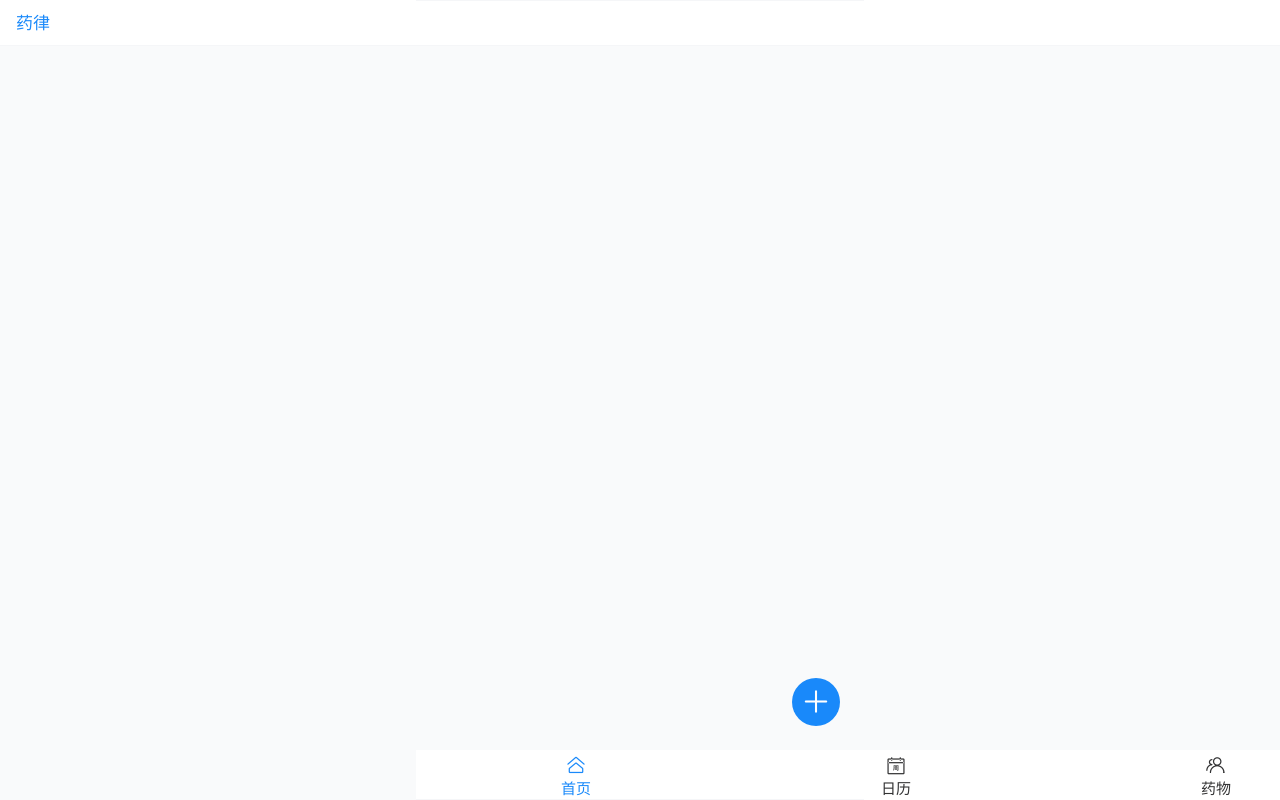
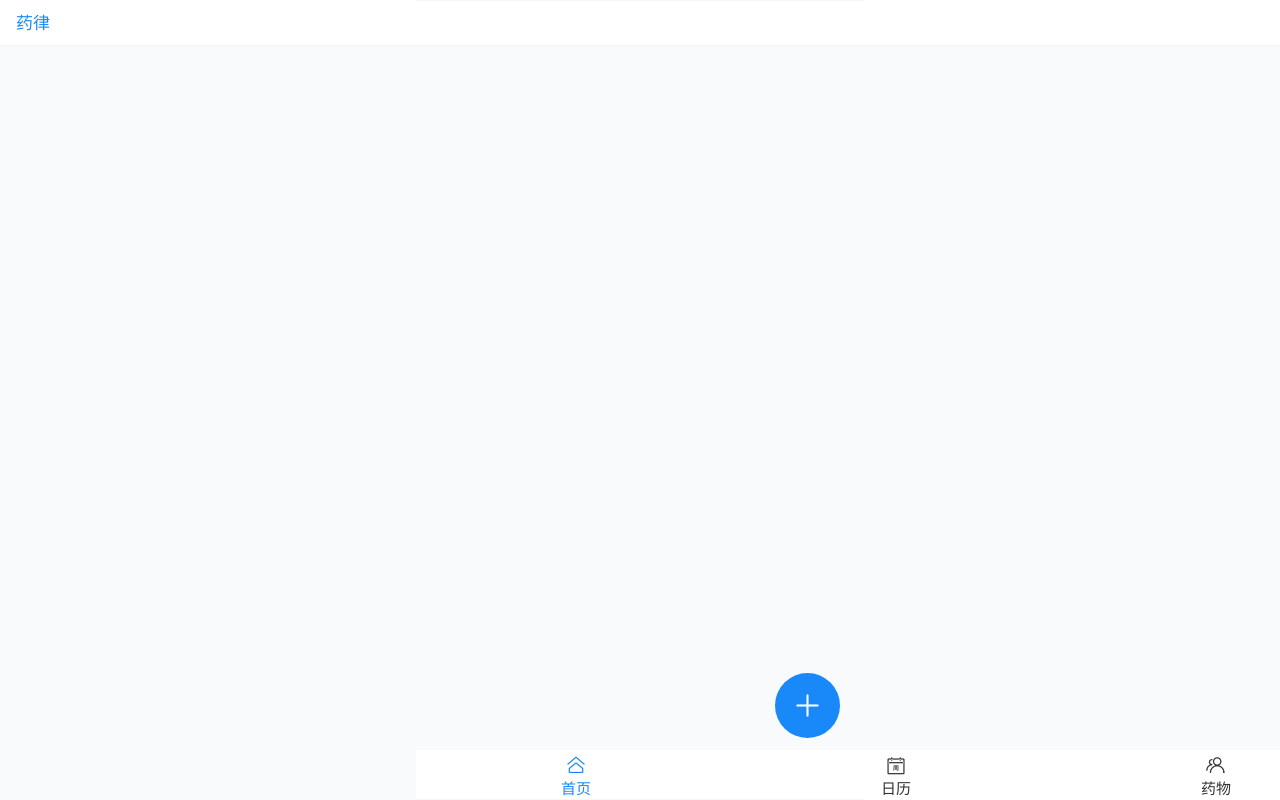
Before and after one commit to HHsomeHand/pwa-corn-log, a Vue app: page / in a window 1280 px wide. Built offline with nearby package versions, Linux system fonts and the light colour scheme.

Commit message:
feat(floating-bubble): 限制浮动泡泡在父容器内平滑滑动
- 实现了在父容器边界内的平滑滑动限制
- 修复了点击后泡泡跳到 gapX 位置的 bug
- 添加 lastValidOffset 保存点击前的位置，防止 magnetic 干扰
- 添加了 gapX, gapY
- 添加了 posX, posY

```diff
--- a/src/components/CornFloatingBubble.vue
+++ b/src/components/CornFloatingBubble.vue
@@ -2,7 +2,11 @@
 import {onMounted} from "vue";
 
 const props = defineProps({
-  gap: {
+  gapX: {
+    type: Number,
+    default: 24
+  },
+  gapY: {
     type: Number,
     default: 24
   },
@@ -55,6 +59,8 @@ const offset = ref({ x: -1, y: -1 }); // 初始位置交给组件计算
 
 let restrictOffsetToContainer = null;
 
+let lastValidOffset = ref({ x: -1, y: -1 }); // 保存上一次有效位置
+
 watch(() => props.container, () => {
   if (!props.container) return;
 
@@ -65,12 +71,10 @@ watch(() => props.container, () => {
 
   // 获取父元素边界
   const rect = containerEl.getBoundingClientRect();
-  const minX = rect.left + props.gap; // 左边界
-  const maxX = rect.right - props.size - props.gap; // 右边界
-  const minY = rect.top + props.gap; // 上边界
-  const maxY = rect.bottom - props.size - props.gap; // 下边界
-
-
+  const minX = rect.left + props.gapX; // 左边界
+  const maxX = rect.right - props.size - props.gapX; // 右边界
+  const minY = rect.top + props.gapY; // 上边界
+  const maxY = rect.bottom - props.size - props.gapY; // 下边界
 
   if (props.posX === "left") {
     offset.value.x = minX;
@@ -92,6 +96,9 @@ watch(() => props.container, () => {
 
     return { x: restrictedX, y: restrictedY };
   }
+
+  // 初始化时保存有效位置
+  lastValidOffset.value = { ...offset.value };
 }, {immediate: true});
 
 
@@ -107,11 +114,21 @@ function onOffsetChange(newOffset) {
       offset.value = restrictedOffset; // 更新位置，确保不越界
     });
   }
+
+  lastValidOffset.value = { ...restrictedOffset };
+}
+
+// 点击时恢复上一次有效位置，防止 magnetic 吸附
+function onClick(event) {
+  nextTick(() => {
+    offset.value = { ...lastValidOffset.value }; // 强制恢复到点击前的位置
+  });
 }
 
 // 监听 offset 变化
 watch(offset, (newVal) => {
   onOffsetChange(newVal);
+  console.log("change"); // 点击的时候, 竟然不会触发
 }, { deep: true });
 </script>
 
@@ -123,8 +140,9 @@ watch(offset, (newVal) => {
         axis="xy"
         icon="plus"
         magnetic="x"
-        :gap="gap"
+        :gap="Math.min(gapX, gapY)"
         @offset-change="onOffsetChange"
+        @click="onClick"
     />
   </van-config-provider>
 </template>
--- a/src/view/IndexView/IndexView.vue
+++ b/src/view/IndexView/IndexView.vue
@@ -8,7 +8,7 @@ const indexViewRef = ref(null);
 
 <template>
   <div class="index-view" ref="indexViewRef">
-    <corn-floating-bubble :container="indexViewRef"/>
+    <corn-floating-bubble :size="65" :gap-y="12" :container="indexViewRef"/>
   </div>
 </template>
 
```
